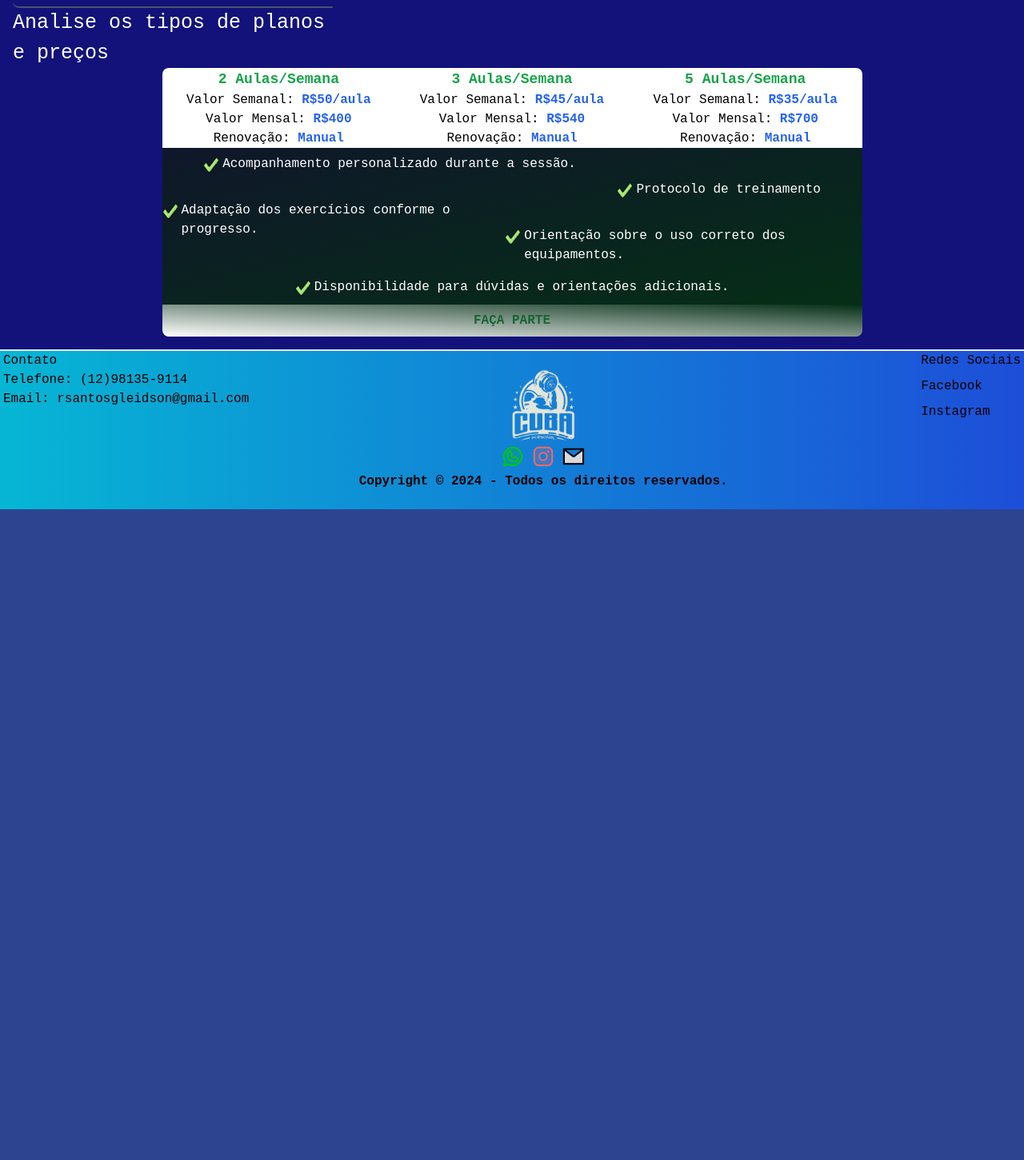
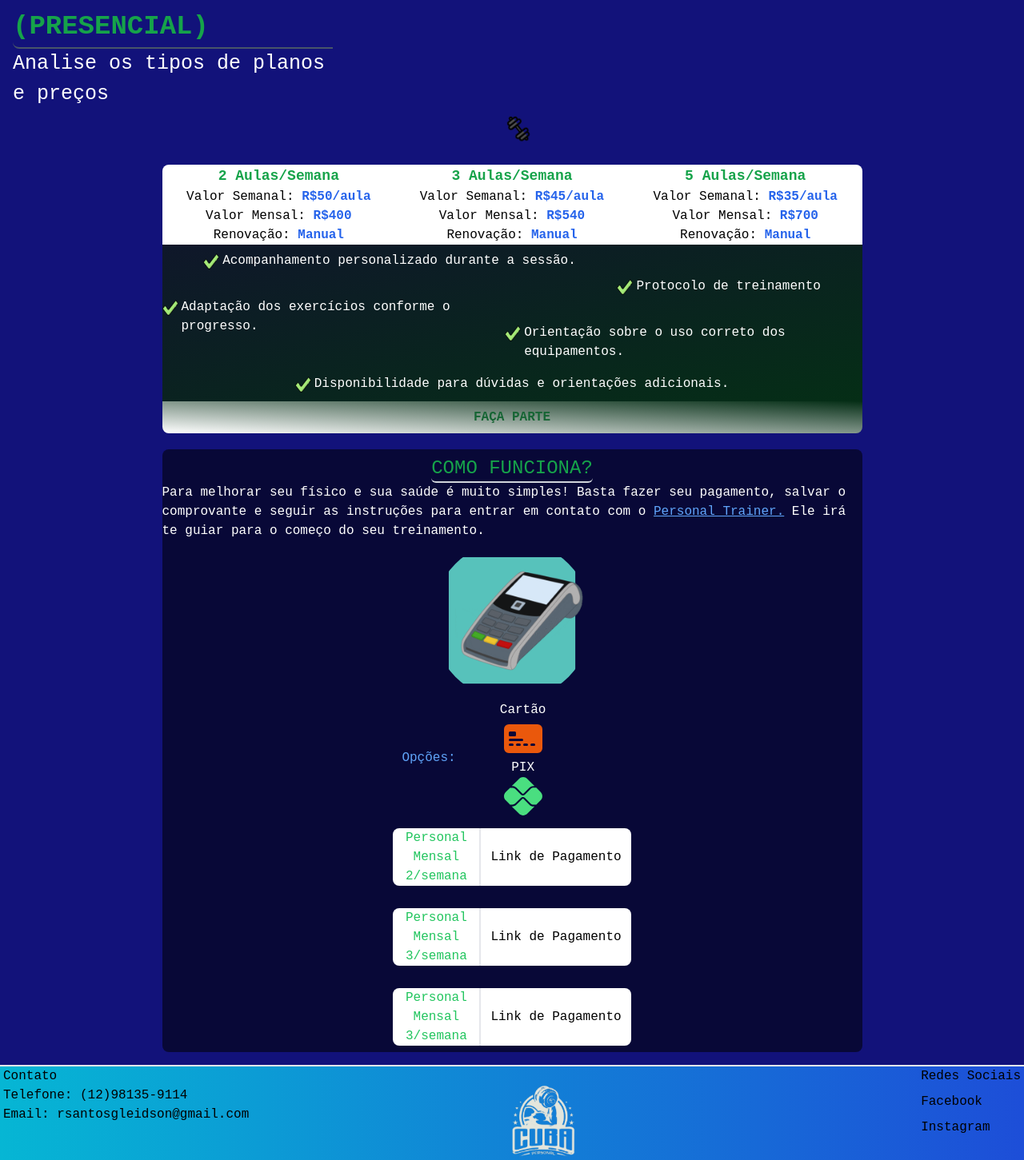
Before and after one commit to Caiqu3wav/cuba-personal, a Next.js app: page /personal in a window 1280 px wide. Shown: the part 251-1702 px from the top of the page at 80% size. Before the commit the page ends 888 px from the top, so only its background shows below. Built offline with nearby package versions, Linux system fonts and the light colour scheme.

Commit message:
adição dos links de pagamento consultoria e personal

```diff
--- a/src/app/consultoriaonline/page.jsx
+++ b/src/app/consultoriaonline/page.jsx
@@ -5,14 +5,18 @@ import Image from 'next/image';
 import Footer from '../components/footer/Footer';
 import GymLogo from '../../../public/assets/img/gymlogo.png';
 import Positive from '../../../public/assets/img/verifica.png';
+import PaymentGif from '../../../public/assets/img/paymentsuss2.gif'
+import { FaPix } from "react-icons/fa6";
+import { BsFillCreditCard2FrontFill } from "react-icons/bs";
+import Link from 'next/link';
 
 export default function Consultoria() {
   return (
     <div className='personal-dad w-full overflow-x-hidden'>
     <Header/>
-    <div className='flex flex-col pb-4'>
+    <div className='flex flex-col pb-4 gap-5'>
     <div className='pt-[37px] ml-4 flex-col'> <div className='w-[400px]'><h1 className='text-[34px] font-semibold text-green-600 border-solid
-     border-b-2 border-slate-600 rounded-l-lg rounded-r-[-8px]'>PLANOS E INFORMAÇÕES</h1>
+     border-b-2 border-slate-600 rounded-l-lg rounded-r-[-8px]'>PLANOS E INFORMAÇÕES (CONSULTORIA)</h1>
     <p className='text-white text-[25px]'>Analise os tipos de planos e preços</p>
     </div>
     <Image src={GymLogo} className="gymlogo w-[50px] relative inset-0 mx-auto" alt="gym logo"/>
@@ -48,9 +52,45 @@ export default function Consultoria() {
         <p className='text-white'>Periodização de treino.</p></div>
         </div>
     </div>
-    <button className=' bg-gradient-to-bl from-green-950 to-white w-full
-     rounded-b-lg py-2 font-bold text-green-800'>FAÇA PARTE</button>
+    <Link href="#planospay"><button className=' bg-gradient-to-bl from-green-950 to-white w-full
+     rounded-b-lg py-2 font-bold text-green-800'>FAÇA SEU PLANO</button></Link>
 </div>
+
+<div id='planospay' className='self-center rounded-lg flex flex-col bg-black bg-opacity-55 w-[875px] majorthree:w-[80%] majorfour:w-[93%]
+midtw:w-[60%]
+ midtwo4:w-[73%] py-2'><h1 className='self-center border-b-2 border-solid
+  border-gray-300 rounded-md text-2xl text-green-600'>COMO FUNCIONA?</h1>
+            <p className='text-white'>Para melhorar seu físico e sua saúde é muito simples! Basta fazer seu pagamento, salvar o comprovante e seguir as
+                instruções para entrar em contato com o <span>
+                    <a className='text-blue-400 underline' href="https://wa.me/5512981359114">Personal Trainer.</a>
+                </span> Ele irá te guiar para o começo do seu treinamento.
+            </p>
+            <Image src={PaymentGif} alt='gif de pagamento' className='w-[200px] rounded-full p-[-60px] self-center'/>
+            <div className='flex self-center items-center justify-center gap-2'><p className='text-blue-400'>Opções:</p>
+
+            <div className="min-w-[200px] relative right-6 rounded-lg flex flex-col items-center justify-center">
+                <p className='text-white'>Cartão</p>
+            <BsFillCreditCard2FrontFill className='text-orange-600 text-5xl' />
+            <p className='text-white'>PIX</p>
+            <FaPix className='text-green-400 text-5xl' /></div>
+            </div>
+            <div className='flex flex-col gap-3'>
+            <div className='flex self-center mt-4'>
+                <div className='bg-white rounded-l-lg border-r-2 border-solid w-[110px] text-wrap'>
+                    <p className='text-green-500 text-center'>Consultoria 2 Meses</p></div>
+                    <Link href="https://buy.stripe.com/14k4jmdv846q5mUaEK" className='bg-white rounded-r-lg pl-3 pr-3 flex items-center' target='_blank'>
+                        <button className='text-center'>Link de Pagamento</button>
+                </Link>
+                </div>
+                <div className='flex self-center mt-4'>
+                <div className='bg-white rounded-l-lg border-r-2 border-solid w-[110px] text-wrap'>
+                    <p className='text-green-500 text-center'>Consultoria 3 Meses</p></div>
+                    <Link href="https://buy.stripe.com/5kA8zC1Mq9qK2aI7sz" className='bg-white rounded-r-lg pl-3 pr-3 flex items-center' target='_blank'>
+                <button className='text-center'>Link de Pagamento</button>
+                </Link>
+                </div>
+                </div>
+ </div>
 </div>
     <Footer/>
 </div>
--- a/src/app/personal/page.jsx
+++ b/src/app/personal/page.jsx
@@ -8,6 +8,10 @@ import { useLayoutEffect } from 'react';
 import Footer from '../components/footer/Footer'
 import GymLogo from '../../../public/assets/img/gymlogo.png'
 import Positive from '../../../public/assets/img/verifica.png'
+import PaymentGif from '../../../public/assets/img/paymentsuss2.gif'
+import { FaPix } from "react-icons/fa6";
+import { BsFillCreditCard2FrontFill } from "react-icons/bs";
+import Link from 'next/link';
 
 export default function PersonalPg(){
     useLayoutEffect(() => {
@@ -25,12 +29,12 @@ export default function PersonalPg(){
     return(
         <div className='personal-dad w-full overflow-x-hidden'>
             <Header/>
-<div className='flex flex-col pb-4'>
-    <div className='pt-[37px] ml-4 flex '> <div className='w-[400px]'><h1 className='text-[34px] font-semibold text-green-600 border-solid
-     border-b-2 border-slate-600 rounded-l-lg rounded-r-[-8px]'>PLANOS E INFORMAÇÕES</h1>
+<div className='flex flex-col pb-4 gap-5'>
+<div className='pt-[37px] ml-4 flex-col'> <div className='w-[400px]'><h1 className='text-[34px] font-semibold text-green-600 border-solid
+     border-b-2 border-slate-600 rounded-l-lg rounded-r-[-8px]'>PLANOS E INFORMAÇÕES (PRESENCIAL)</h1>
     <p className='text-white text-[25px]'>Analise os tipos de planos e preços</p>
     </div>
-    <Image src={GymLogo} className="gymlogo w-[50px] absolute inset-0 mx-auto" alt="gym logo"/>
+    <Image src={GymLogo} className="gymlogo w-[50px] relative inset-0 mx-auto" alt="gym logo"/>
 </div>
         <div className='self-center w-[875px] majorthree:w-[80%] majorfour:w-[93%] midtw:w-[60%] midtwo4:w-[73%]'>
             <div className=' grid grid-flow-col  midtw:grid-rows-3 midtw:grid-flow-row w-full'>
@@ -71,9 +75,52 @@ export default function PersonalPg(){
                 <p className='text-white'>Disponibilidade para dúvidas e orientações adicionais.</p></div>
                 </div>
             </div>
-            <button className=' bg-gradient-to-bl from-green-950 to-white w-full
-             rounded-b-lg py-2 font-bold text-green-800'>FAÇA PARTE</button>
+            <Link href="#planospay"><button className=' bg-gradient-to-bl from-green-950 to-white w-full
+             rounded-b-lg py-2 font-bold text-green-800'>FAÇA PARTE</button></Link>
         </div>
+
+        <div id='planospay' className='self-center rounded-lg flex flex-col bg-black bg-opacity-55 w-[875px] majorthree:w-[80%] majorfour:w-[93%]
+midtw:w-[60%]
+ midtwo4:w-[73%] py-2'><h1 className='self-center border-b-2 border-solid
+  border-gray-300 rounded-md text-2xl text-green-600'>COMO FUNCIONA?</h1>
+            <p className='text-white'>Para melhorar seu físico e sua saúde é muito simples! Basta fazer seu pagamento, salvar o comprovante e seguir as
+                instruções para entrar em contato com o <span>
+                    <a className='text-blue-400 underline' href="https://wa.me/5512981359114">Personal Trainer.</a>
+                </span> Ele irá te guiar para o começo do seu treinamento.
+            </p>
+            <Image src={PaymentGif} alt='gif de pagamento' className='w-[200px] rounded-full p-[-60px] self-center'/>
+            <div className='flex self-center items-center justify-center gap-2'><p className='text-blue-400'>Opções:</p>
+
+            <div className="min-w-[200px] relative right-6 rounded-lg flex flex-col items-center justify-center">
+                <p className='text-white'>Cartão</p>
+            <BsFillCreditCard2FrontFill className='text-orange-600 text-5xl' />
+            <p className='text-white'>PIX</p>
+            <FaPix className='text-green-400 text-5xl' /></div>
+            </div>
+            <div className='flex flex-col gap-3'>
+            <div className='flex self-center mt-4'>
+                <div className='bg-white rounded-l-lg border-r-2 border-solid w-[110px] text-wrap'>
+                    <p className='text-green-500 text-center'>Personal Mensal 2/semana</p></div>
+                    <Link href="https://buy.stripe.com/7sIdTW2Qu9qKeXueV2" className='bg-white rounded-r-lg pl-3 pr-3 flex items-center' target='_blank'>
+                    <button className='text-center'>Link de Pagamento</button>
+                    </Link>
+                </div>
+                <div className='flex self-center mt-4'>
+                <div className='bg-white rounded-l-lg border-r-2 border-solid w-[110px] text-wrap'>
+                    <p className='text-green-500 text-center'>Personal Mensal 3/semana</p></div>
+                    <Link href="https://buy.stripe.com/dR62be62G9qKeXu4gp" className='bg-white rounded-r-lg pl-3 pr-3 flex items-center' target='_blank'>
+                <button className='text-center'>Link de Pagamento</button>
+                    </Link>
+                </div>
+                <div className='flex self-center mt-4'>
+                <div className='bg-white rounded-l-lg border-r-2 border-solid w-[110px] text-wrap'>
+                    <p className='text-green-500 text-center'>Personal Mensal 3/semana</p></div>
+                    <Link href="https://buy.stripe.com/14k6ru1Mq0UeeXu14e" className='bg-white rounded-r-lg pl-3 pr-3 flex items-center' target='_blank'>
+                <button className='text-center'>Link de Pagamento</button>
+                   </Link>
+                </div>
+                </div>
+ </div>
 </div>
             <Footer/>
         </div>
```
Also changed, not shown: public/assets/img/paymentsuss2.gif (added).
